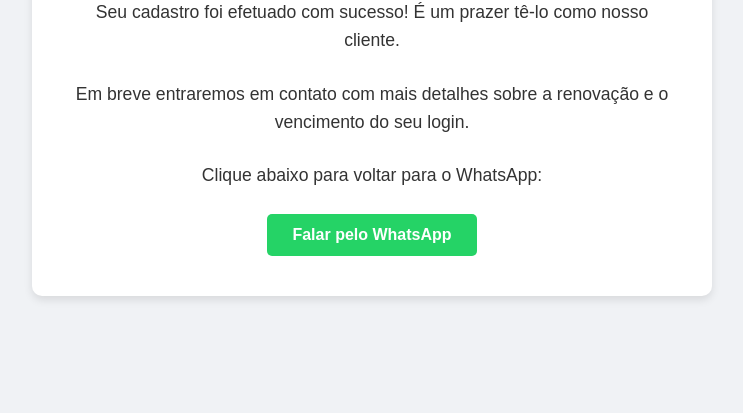
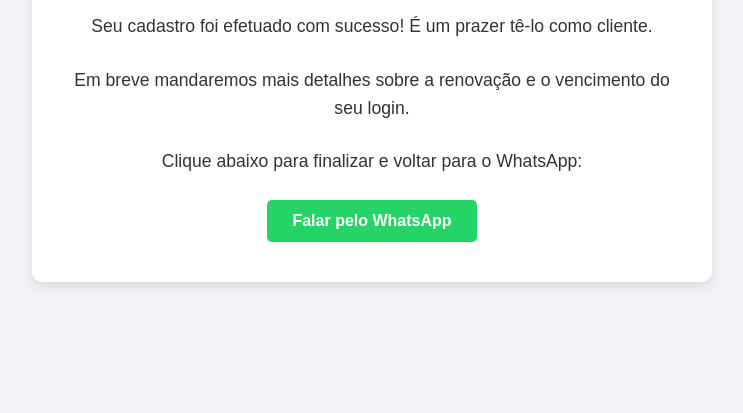
Before and after one commit to Washington4726/confirmacaodecompra, a plain HTML site: page index.html in a window 1280 px wide. Shown: the part 387-800 px from the top of the page, without its empty margins (268-1011 px from the left). Drawn offline with Linux system fonts and the light colour scheme.

Commit message:
Update index.html

```diff
--- a/index.html
+++ b/index.html
@@ -80,9 +80,9 @@
     <div class="container">
         <img src="https://upload.wikimedia.org/wikipedia/commons/thumb/e/e4/Twitter_Verified_Badge.svg/1200px-Twitter_Verified_Badge.svg.png" alt="Checkmark de Confirmação" class="thank-you-image">
         <h1>Obrigado pela sua compra!</h1>
-        <p>Seu cadastro foi efetuado com sucesso! É um prazer tê-lo como nosso cliente.</p>
-        <p>Em breve entraremos em contato com mais detalhes sobre a renovação e o vencimento do seu login.</p>
-        <p>Clique abaixo para voltar para o WhatsApp:</p>
+        <p>Seu cadastro foi efetuado com sucesso! É um prazer tê-lo como cliente.</p>
+        <p>Em breve mandaremos mais detalhes sobre a renovação e o vencimento do seu login.</p>
+        <p>Clique abaixo para finalizar e voltar para o WhatsApp:</p>
         <a href="https://wa.me/5531986290754?text=Ol%C3%A1%2C%20acabei%20de%20fazer%20uma%20compra%20e%20gostaria%20de%20mais%20informa%C3%A7%C3%B5es."  class="whatsapp-link">Falar pelo WhatsApp</a>
     </div>
 
```
